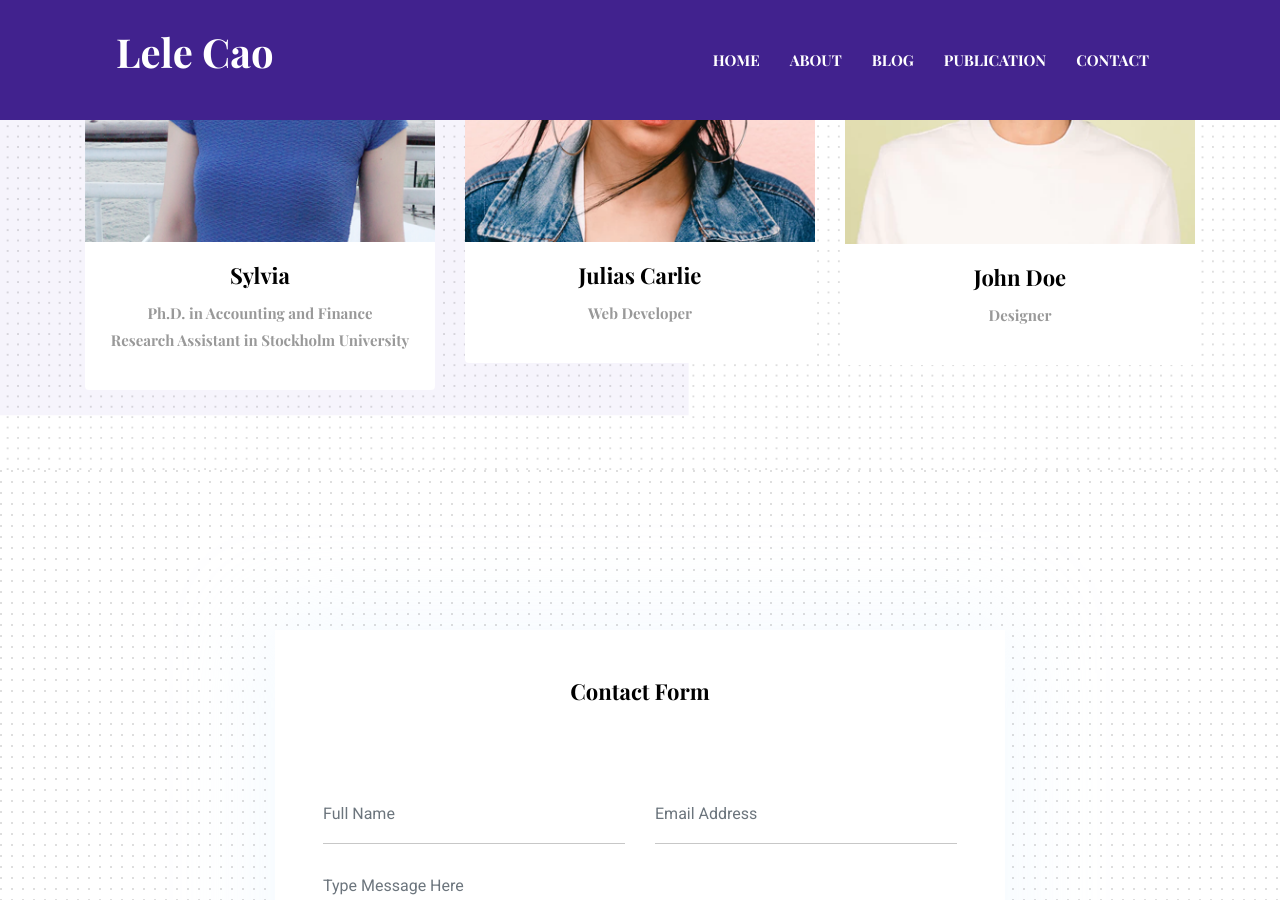
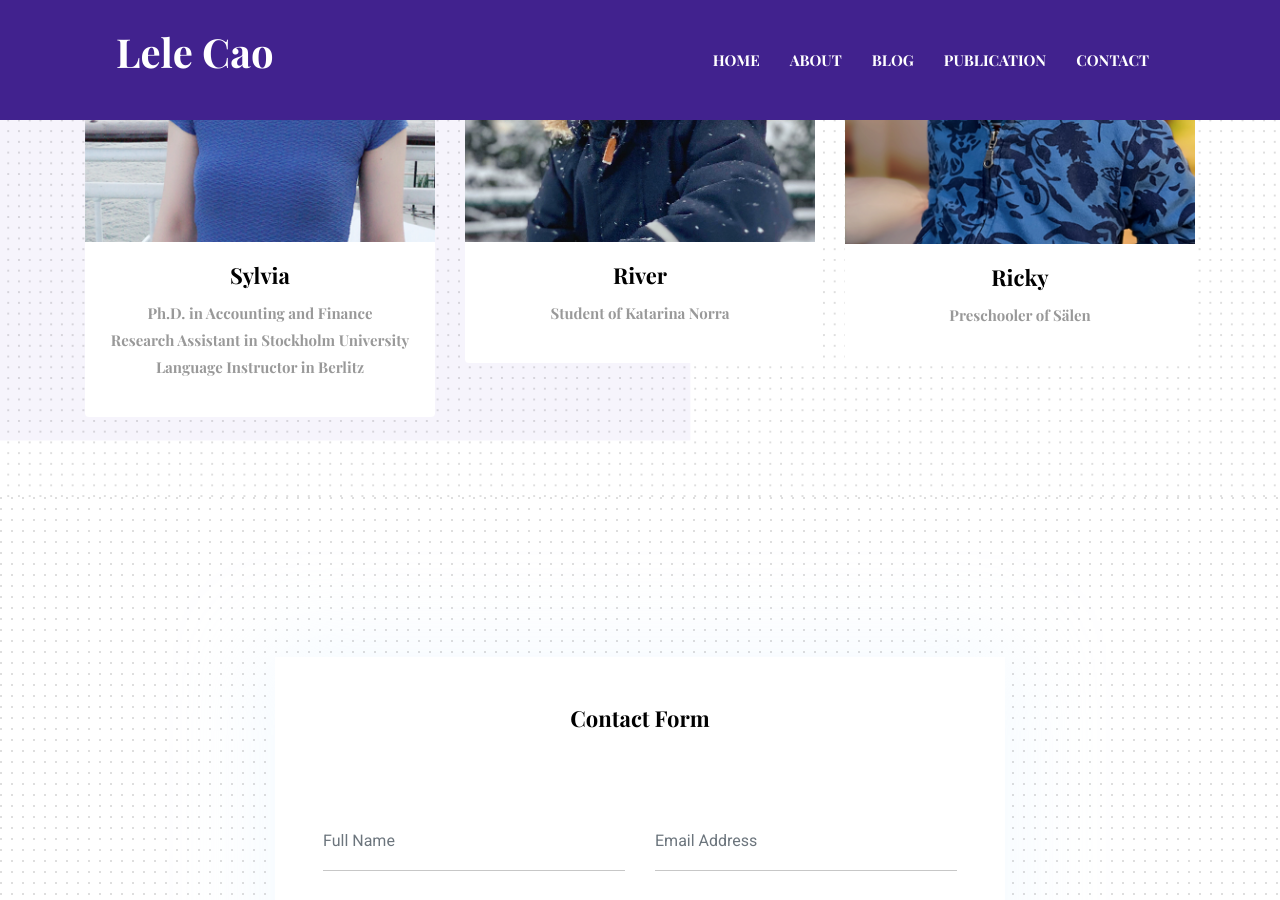
Before and after one commit to vishalbelsare/caolele.github.io, a Jekyll site: the page built from _pages/about.md, in a window 1280 px wide and 900 px high, scrolled down 1345 px. Built offline with Jekyll 4.4.1, drawn with Linux system fonts in a browser that asks for light colours.

Commit message:
add kids

```diff
--- a/_data/settings.yml
+++ b/_data/settings.yml
@@ -79,15 +79,15 @@ blurb-btn-name: know more
 team:
   - title : "Sylvia"
     image : "assets/images/team/member-1.png"
-    designation : "Ph.D. in Accounting and Finance<br>Research Assistant in Stockholm University"
+    designation : "Ph.D. in Accounting and Finance<br>Research Assistant in Stockholm University<br>Language Instructor in Berlitz"
 
-  - title : "Julias Carlie"
+  - title : "River"
     image : "assets/images/team/member-2.png"
-    designation : "Web Developer"
+    designation : "Student of Katarina Norra"
 
-  - title : "John Doe"
+  - title : "Ricky"
     image : "assets/images/team/member-3.png"
-    designation : "Designer"
+    designation : "Preschooler of Sälen"
 
 
 #-------------------------------
```
Also changed, not shown: assets/images/team/member-2.png, assets/images/team/member-3.png.
